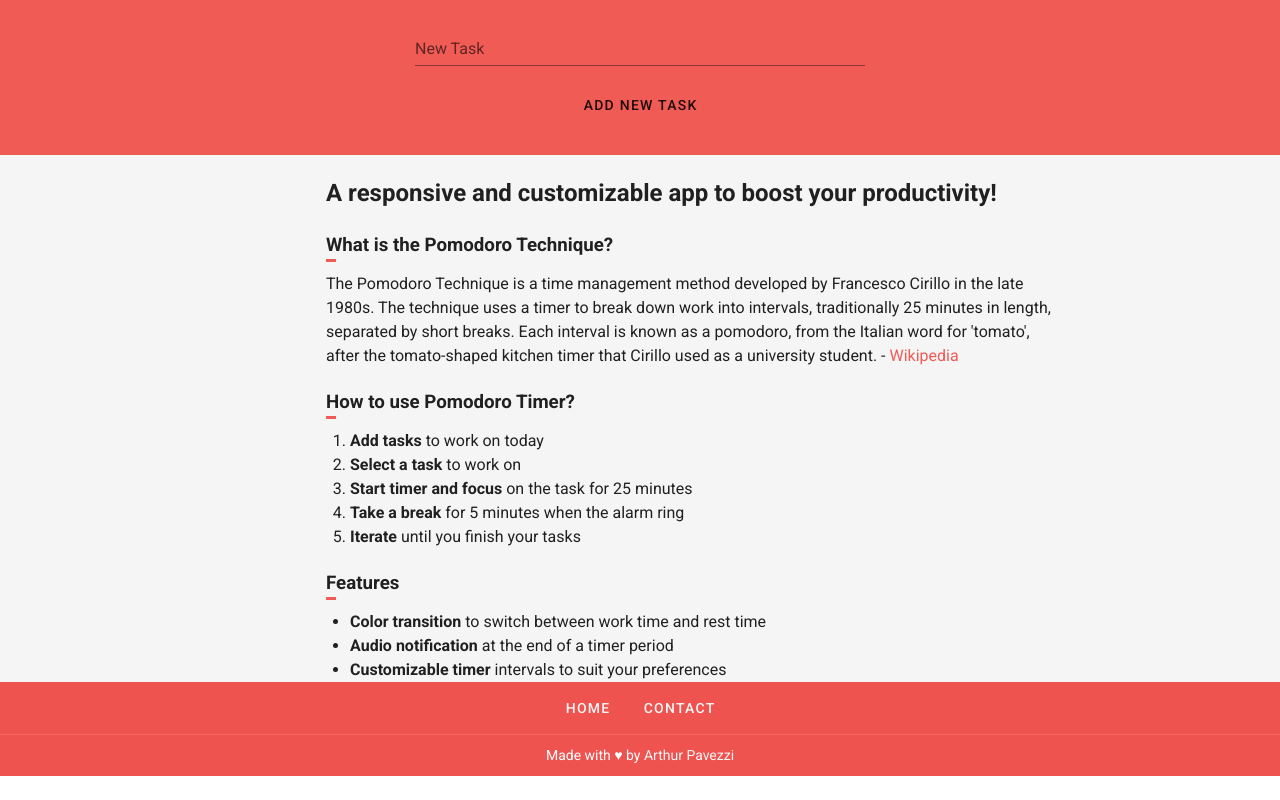
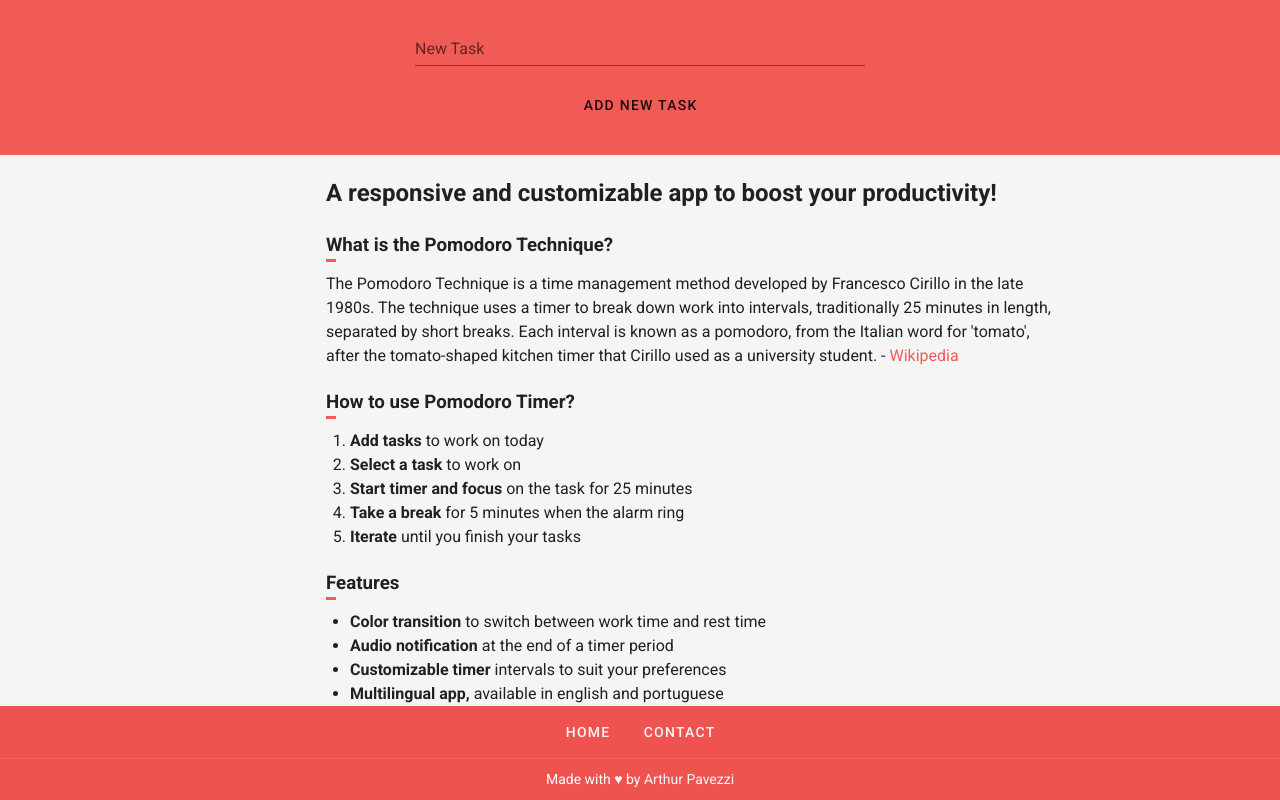
Before and after one commit to ArthurPavezzi-zz/pomodoro-timer, a Vue app: page /#/ in a window 1280 px wide. Shown: the part 428-1228 px from the top of the page. Before the commit the page ends 1204 px from the top, so only its background shows below. Built offline with nearby package versions, Linux system fonts and the light colour scheme.

Commit message:
Changing 'features' section

```diff
--- a/src/components/About.vue
+++ b/src/components/About.vue
@@ -20,6 +20,7 @@
           <li><b>{{ $t('about.features.1.b') }}</b> {{ $t('about.features.1.normal') }}</li>
           <li><b>{{ $t('about.features.2.b') }}</b> {{ $t('about.features.2.normal') }}</li>
           <li><b>{{ $t('about.features.3.b') }}</b> {{ $t('about.features.3.normal') }}</li>
+          <li><b>{{ $t('about.features.4.b') }}</b> {{ $t('about.features.4.normal') }}</li>
         </ul>
       </v-col>
     </v-row>
--- a/src/locales/en.json
+++ b/src/locales/en.json
@@ -73,6 +73,10 @@
       "3": {
         "b": "Customizable timer",
         "normal": "intervals to suit your preferences"
+      },
+      "4": {
+        "b": "Multilingual app,",
+        "normal": "available in english and portuguese"
       }
     }
   },
--- a/src/locales/pt-br.json
+++ b/src/locales/pt-br.json
@@ -73,6 +73,10 @@
       "3": {
         "b": "Contador customizável",
         "normal": "para se adequar às suas preferências"
+      },
+      "4": {
+        "b": "Tradução",
+        "normal": "para portugês e inglês"
       }
     }
   },
```
